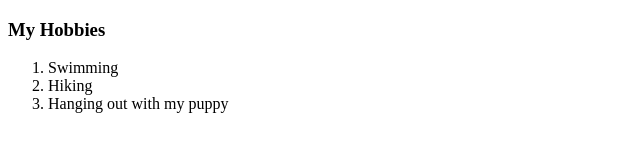
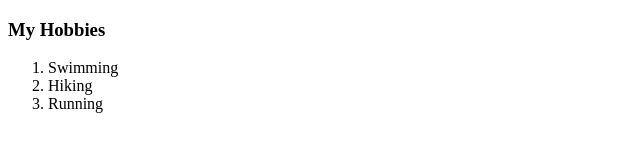
Before and after one commit to malvarez27/cv, a plain HTML site: page hobbies.html in a window 1280 px wide. Shown: the whole page, without its empty margins (0-640 px from the left). Drawn offline with Linux system fonts and the light colour scheme.

```diff
--- a/hobbies.html
+++ b/hobbies.html
@@ -11,7 +11,7 @@
   <ol>
     <li>Swimming</li>
     <li>Hiking</li>
-    <li>Hanging out with my puppy</li>
+    <li>Running</li>
   </ol>
 </body>
 
```
